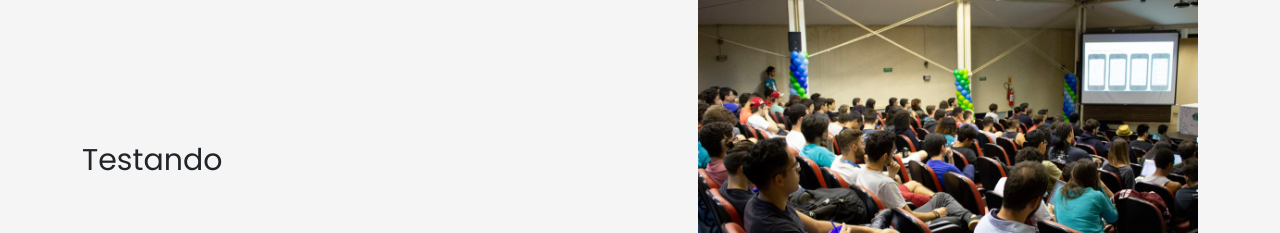
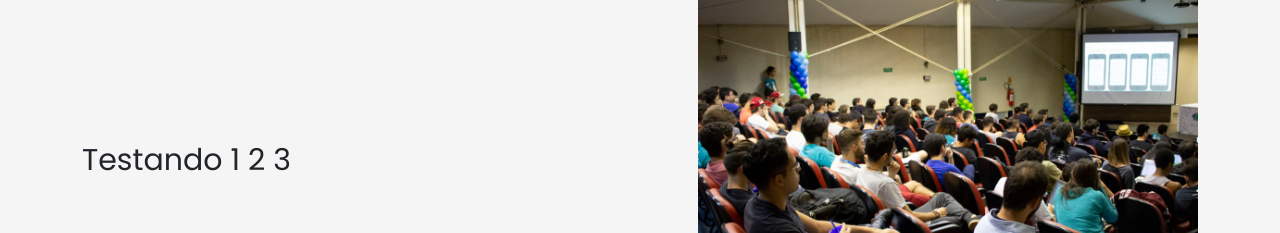
Before and after one commit to secompufscar/site-secompbeta, a React (Create React App) app: page / in a window 1280 px wide. Shown: the part 980-1213 px from the top of the page. Built offline with nearby package versions, Linux system fonts and the light colour scheme.

Commit message:
Testando

```diff
--- a/src/components/Sobre/index.jsx
+++ b/src/components/Sobre/index.jsx
@@ -7,7 +7,7 @@ function Sobre() {
             <h3>Sobre</h3><hr size="10" width="100%" />
             <div>
                 <div>
-                  Testando
+                  Testando 1 2 3
                 </div>
                 <div className='img-sobre'>
                     <img src={banner} alt="logo" />
```
